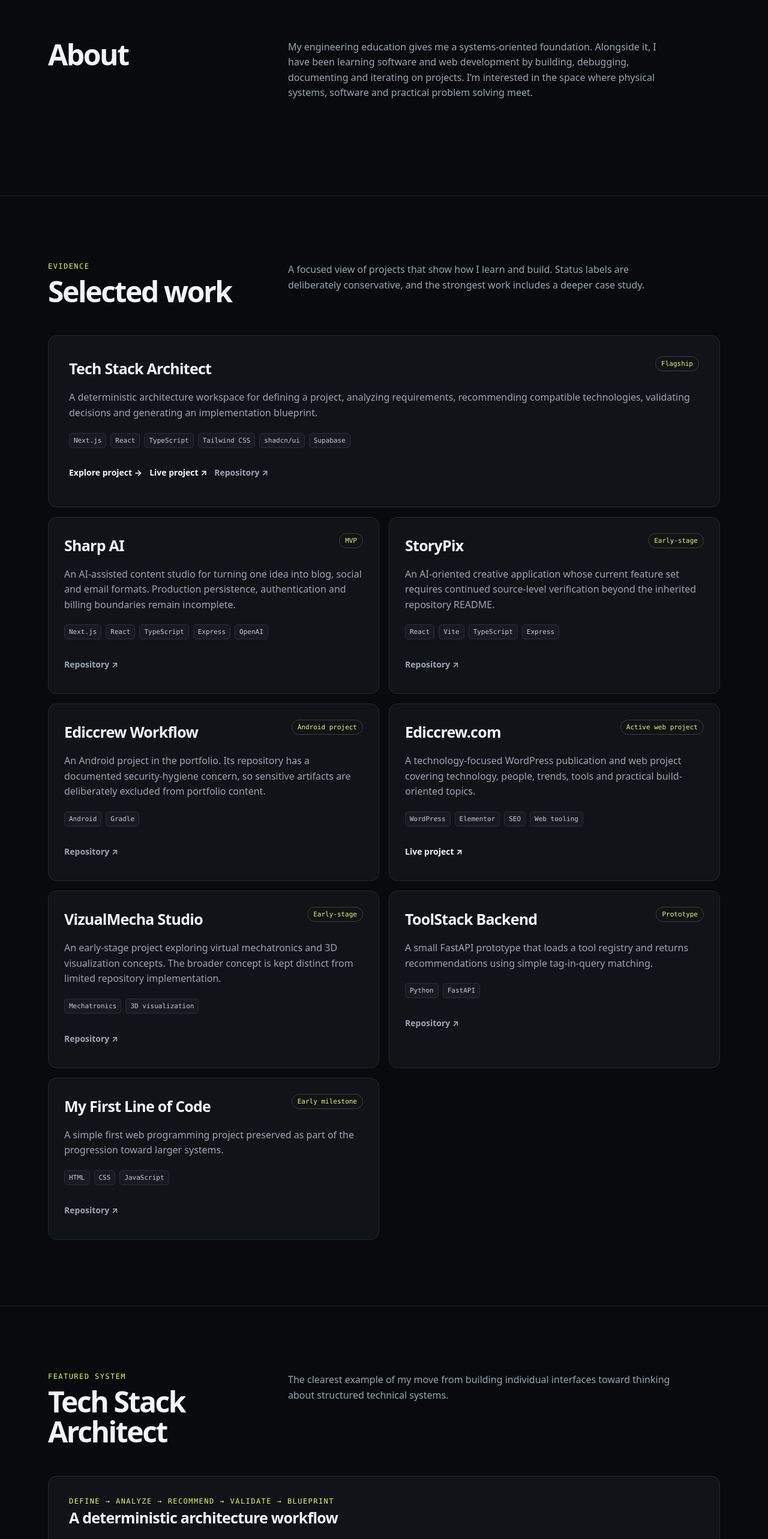
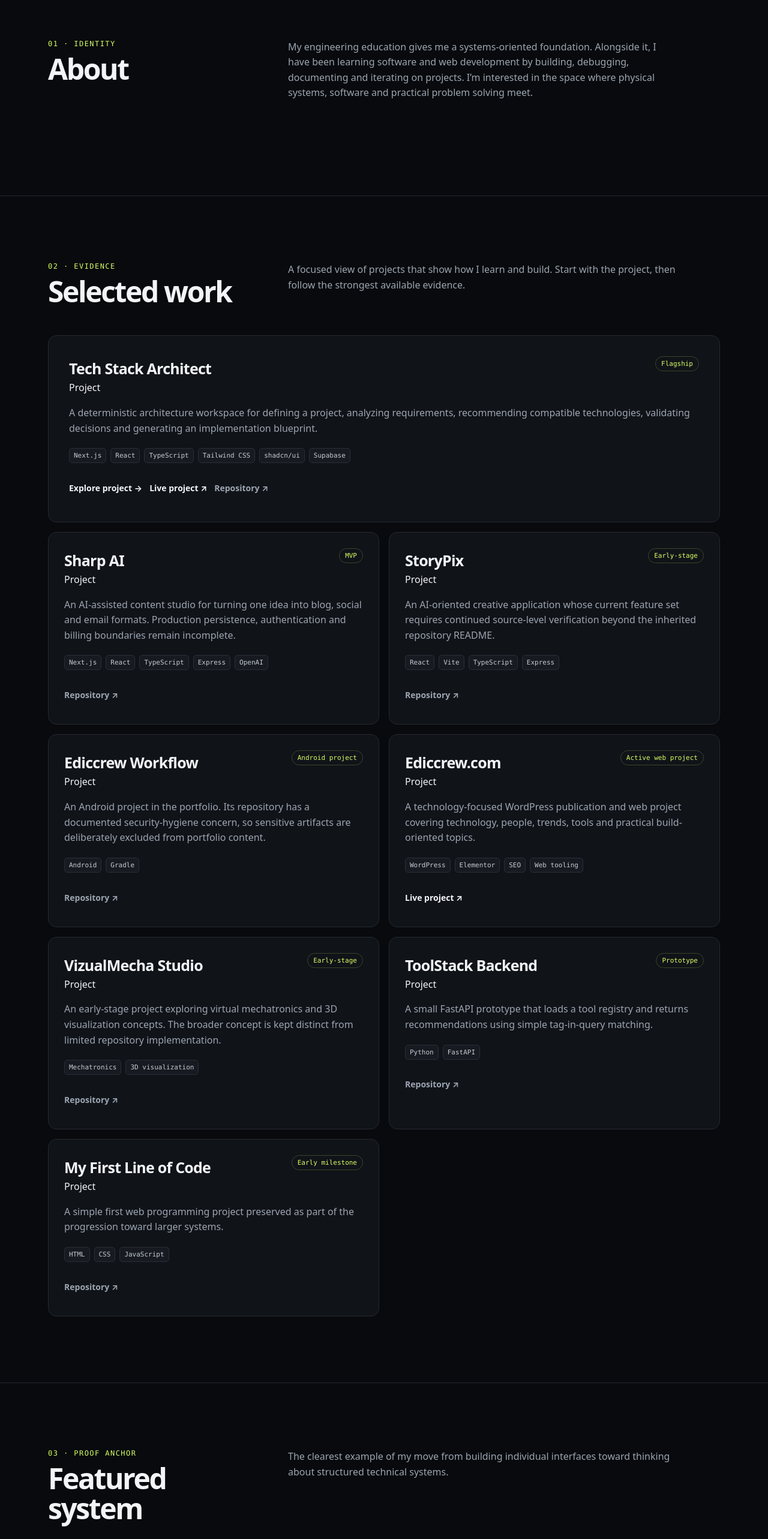
Before and after one commit to davidifeanyicelestine586-arch/David-Ifeanyi, a Next.js app: page / in a window 1280 px wide. Shown: the part 962-3528 px from the top of the page at 60% size. Built offline with nearby package versions, Linux system fonts and the light colour scheme; no server answers.

Commit message:
Improve project hierarchy and featured proof presentation

```diff
--- a/app/page.tsx
+++ b/app/page.tsx
@@ -64,7 +64,10 @@ export default function Home() {
         <section id="about">
           <div className="container">
             <div className="section-head">
-              <h2>About</h2>
+              <div>
+                <div className="eyebrow">01 · Identity</div>
+                <h2>About</h2>
+              </div>
               <p className="section-copy">
                 My engineering education gives me a systems-oriented foundation. Alongside it, I have
                 been learning software and web development by building, debugging, documenting and
@@ -79,12 +82,12 @@ export default function Home() {
           <div className="container">
             <div className="section-head">
               <div>
-                <div className="eyebrow">Evidence</div>
+                <div className="eyebrow">02 · Evidence</div>
                 <h2>Selected work</h2>
               </div>
               <p className="section-copy">
-                A focused view of projects that show how I learn and build. Status labels are deliberately
-                conservative, and the strongest work includes a deeper case study.
+                A focused view of projects that show how I learn and build. Start with the project,
+                then follow the strongest available evidence.
               </p>
             </div>
 
@@ -92,7 +95,10 @@ export default function Home() {
               {projects.map((p) => (
                 <article className={`card ${p.caseStudy ? "featured" : ""}`} key={p.name}>
                   <div className="card-top">
-                    <h3>{p.name}</h3>
+                    <div>
+                      <h3>{p.name}</h3>
+                      <span className="project-type">Project</span>
+                    </div>
                     <span className="status">{p.status}</span>
                   </div>
                   <p>{p.description}</p>
@@ -103,7 +109,7 @@ export default function Home() {
                   </div>
                   <div className="actions project-actions">
                     {p.caseStudy && <a className="link link-primary" href={p.caseStudy}>Explore project →</a>}
-                    {p.live && <a className="link" href={p.live} target="_blank" rel="noreferrer">Live project ↗</a>}
+                    {p.live && <a className="link link-secondary" href={p.live} target="_blank" rel="noreferrer">Live project ↗</a>}
                     {p.repository && <a className="link link-tertiary" href={p.repository} target="_blank" rel="noreferrer">Repository ↗</a>}
                   </div>
                 </article>
@@ -116,8 +122,8 @@ export default function Home() {
           <div className="container">
             <div className="section-head">
               <div>
-                <div className="eyebrow">Featured system</div>
-                <h2>Tech Stack Architect</h2>
+                <div className="eyebrow">03 · Proof anchor</div>
+                <h2>Featured system</h2>
               </div>
               <p className="section-copy">
                 The clearest example of my move from building individual interfaces toward thinking about
@@ -125,14 +131,26 @@ export default function Home() {
               </p>
             </div>
             <div className="card featured feature-system">
-              <div className="eyebrow">Define → Analyze → Recommend → Validate → Blueprint</div>
-              <h3 className="feature-title">A deterministic architecture workflow</h3>
-              <p>
-                The project uses structured registries and rules to reason about technologies, dependencies
-                and conflicts. Its documented persistence work adds a separate data path through an API,
-                persistence service, repository layer and Supabase. The portfolio deliberately keeps those
-                concerns distinct rather than presenting persistence as automatically available in every deployment.
-              </p>
+              <div className="feature-system-grid">
+                <div>
+                  <div className="eyebrow">Tech Stack Architect</div>
+                  <h3 className="feature-title">A deterministic architecture workflow</h3>
+                  <p>
+                    A structured workspace for defining a project, analyzing requirements, recommending
+                    compatible technologies, validating decisions and generating an implementation blueprint.
+                  </p>
+                </div>
+                <div>
+                  <div className="workflow" aria-label="Tech Stack Architect workflow">
+                    <span>Define</span><span>→</span><span>Analyze</span><span>→</span><span>Recommend</span>
+                    <span>→</span><span>Validate</span><span>→</span><span>Blueprint</span>
+                  </div>
+                  <p className="feature-proof">
+                    Its documented persistence work separates API, persistence service, repository and
+                    Supabase concerns rather than assuming persistence is available everywhere.
+                  </p>
+                </div>
+              </div>
               <div className="tags">
                 <span className="tag">Deterministic reasoning</span>
                 <span className="tag">Dependency handling</span>
@@ -148,7 +166,7 @@ export default function Home() {
           <div className="container">
             <div className="section-head">
               <div>
-                <div className="eyebrow">Working toolkit</div>
+                <div className="eyebrow">Toolkit</div>
                 <h2>Technical areas</h2>
               </div>
               <p className="section-copy">
@@ -171,12 +189,11 @@ export default function Home() {
           <div className="container">
             <div className="section-head">
               <div>
-                <div className="eyebrow">Trajectory</div>
+                <div className="eyebrow">04 · Trajectory</div>
                 <h2>Development journey</h2>
               </div>
               <p className="section-copy">
-                The portfolio is not meant to hide the learning curve. The progression from first code to
-                larger systems is part of the evidence.
+                The progression from first code to larger systems is part of the evidence, not something to hide.
               </p>
             </div>
             <div className="journey">
```
